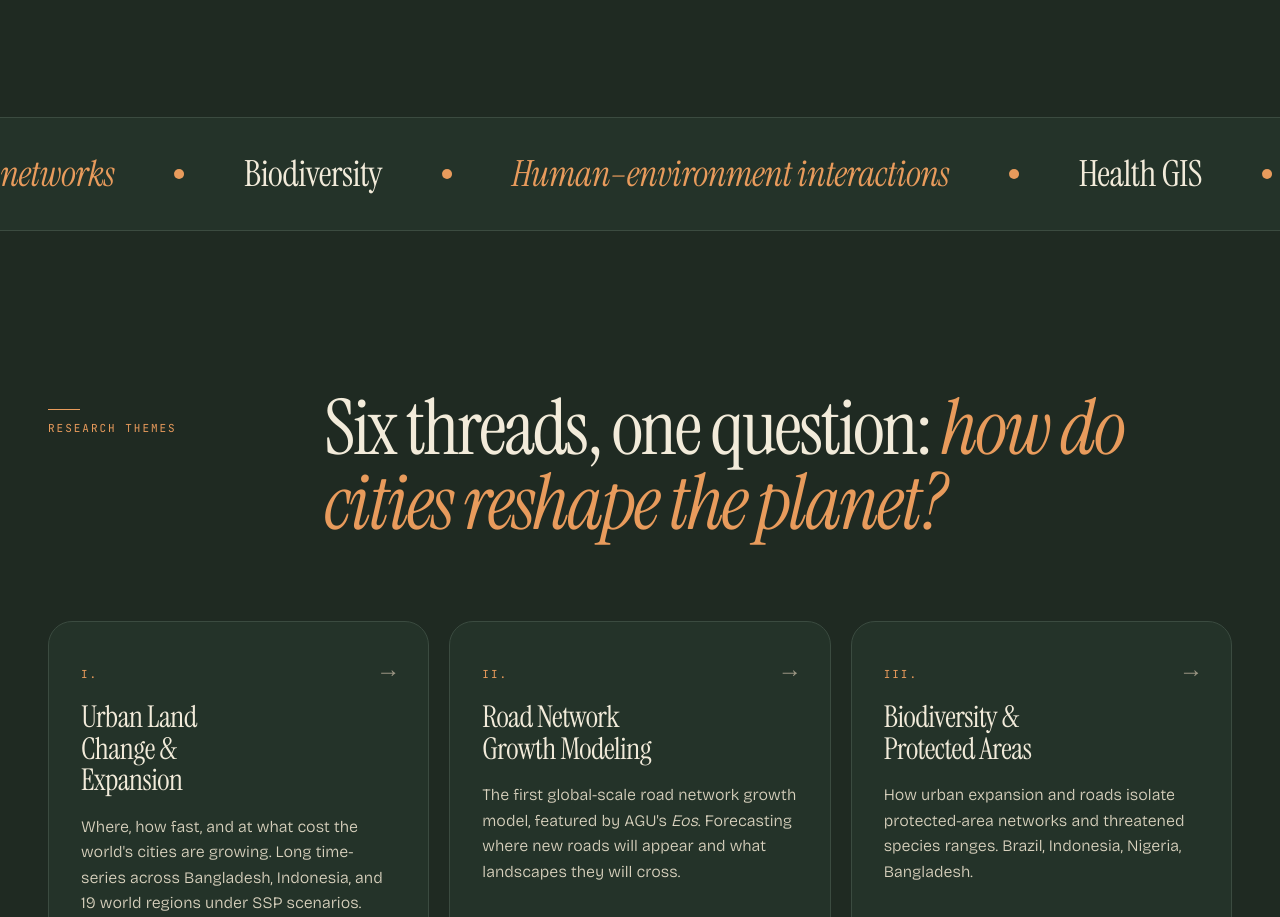
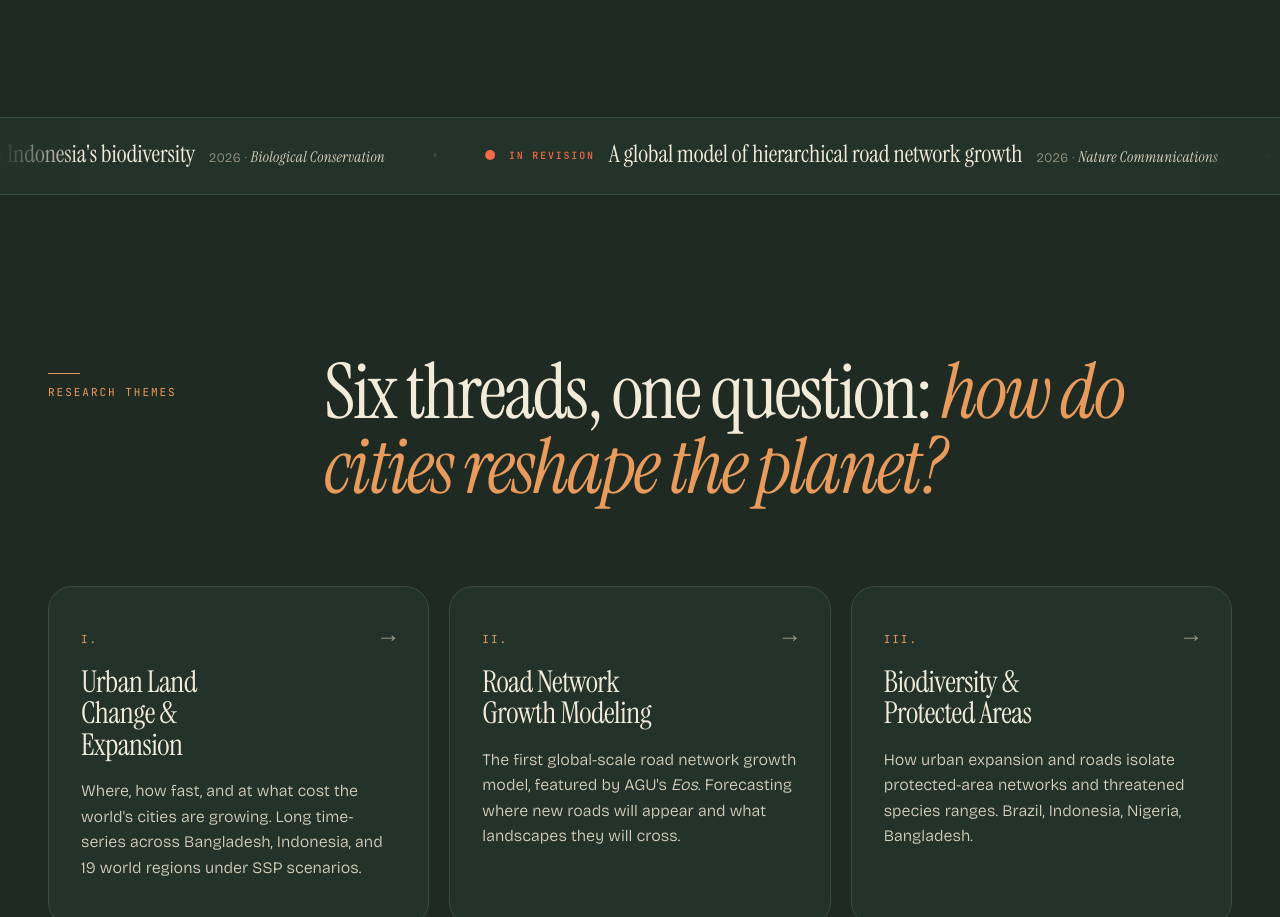
Before and after one commit to rahasan36/rahasan36.github.io, a plain HTML site: page index.html in a window 1280 px wide. Shown: the part 887-1804 px from the top of the page. Drawn offline with nearby package versions, Linux system fonts and the light colour scheme.

Commit message:
Add files via upload

```diff
--- a/index.html
+++ b/index.html
@@ -77,25 +77,59 @@
   </div>
 </section>
 
-<!-- Marquee -->
-<div class="marquee" aria-hidden="true">
+<!-- Latest publications strip -->
+<div class="marquee" aria-label="Latest publications">
   <div class="marquee-track">
-    <span>Urban land change</span><span class="pip"></span>
-    <span><em>Road networks</em></span><span class="pip"></span>
-    <span>Biodiversity</span><span class="pip"></span>
-    <span><em>Human–environment interactions</em></span><span class="pip"></span>
-    <span>Health GIS</span><span class="pip"></span>
-    <span><em>Spatial modeling</em></span><span class="pip"></span>
-    <span>Brazil · Indonesia · Nigeria</span><span class="pip"></span>
-    <span><em>Khulna → Ames → College Station → Redlands</em></span><span class="pip"></span>
-    <span>Urban land change</span><span class="pip"></span>
-    <span><em>Road networks</em></span><span class="pip"></span>
-    <span>Biodiversity</span><span class="pip"></span>
-    <span><em>Human–environment interactions</em></span><span class="pip"></span>
-    <span>Health GIS</span><span class="pip"></span>
-    <span><em>Spatial modeling</em></span><span class="pip"></span>
-    <span>Brazil · Indonesia · Nigeria</span><span class="pip"></span>
-    <span><em>Khulna → Ames → College Station → Redlands</em></span><span class="pip"></span>
+
+    <a href="publications.html" class="latest biodiv">
+      <span class="dot"></span>
+      <span class="latest-tag">Latest</span>
+      <span class="latest-title">Urban impacts on Indonesia's biodiversity</span>
+      <span class="latest-meta">2026 · <em>Biological Conservation</em></span>
+    </a>
+    <span class="pip"></span>
+
+    <a href="publications.html" class="latest roads">
+      <span class="dot"></span>
+      <span class="latest-tag">In Revision</span>
+      <span class="latest-title">A global model of hierarchical road network growth</span>
+      <span class="latest-meta">2026 · <em>Nature Communications</em></span>
+    </a>
+    <span class="pip"></span>
+
+    <a href="publications.html" class="latest environment">
+      <span class="dot"></span>
+      <span class="latest-tag">In Revision</span>
+      <span class="latest-title">Texas transport infrastructure under flood risk</span>
+      <span class="latest-meta">2026 · <em>Earth's Future</em></span>
+    </a>
+    <span class="pip"></span>
+
+    <!-- duplicate set for seamless loop -->
+    <a href="publications.html" class="latest biodiv">
+      <span class="dot"></span>
+      <span class="latest-tag">Latest</span>
+      <span class="latest-title">Urban impacts on Indonesia's biodiversity</span>
+      <span class="latest-meta">2026 · <em>Biological Conservation</em></span>
+    </a>
+    <span class="pip"></span>
+
+    <a href="publications.html" class="latest roads">
+      <span class="dot"></span>
+      <span class="latest-tag">In Revision</span>
+      <span class="latest-title">A global model of hierarchical road network growth</span>
+      <span class="latest-meta">2026 · <em>Nature Communications</em></span>
+    </a>
+    <span class="pip"></span>
+
+    <a href="publications.html" class="latest environment">
+      <span class="dot"></span>
+      <span class="latest-tag">In Revision</span>
+      <span class="latest-title">Texas transport infrastructure under flood risk</span>
+      <span class="latest-meta">2026 · <em>Earth's Future</em></span>
+    </a>
+    <span class="pip"></span>
+
   </div>
 </div>
 
--- a/styles.css
+++ b/styles.css
@@ -236,38 +236,120 @@ h1.hero-name em {
   color: var(--cream);
 }
 
-/* Marquee scrolling band */
+/* Latest publications scrolling strip */
 .marquee {
   border-top: 1px solid var(--hairline);
   border-bottom: 1px solid var(--hairline);
-  padding: 28px 0;
+  padding: 24px 0;
   margin: 40px 0;
   overflow: hidden;
   white-space: nowrap;
   background: var(--bg-2);
+  position: relative;
 }
+.marquee::before,
+.marquee::after {
+  content: "";
+  position: absolute;
+  top: 0;
+  bottom: 0;
+  width: 80px;
+  pointer-events: none;
+  z-index: 1;
+}
+.marquee::before {
+  left: 0;
+  background: linear-gradient(to right, var(--bg-2), transparent);
+}
+.marquee::after {
+  right: 0;
+  background: linear-gradient(to left, var(--bg-2), transparent);
+}
+
 .marquee-track {
   display: inline-flex;
-  gap: 60px;
-  animation: scroll-x 38s linear infinite;
-  font-family: var(--display);
-  font-size: 36px;
-  letter-spacing: -0.015em;
-  color: var(--cream);
+  gap: 48px;
+  animation: scroll-x 50s linear infinite;
   align-items: center;
 }
-.marquee-track .pip {
-  display: inline-block;
-  width: 10px;
-  height: 10px;
-  background: var(--accent);
-  border-radius: 50%;
-  flex-shrink: 0;
+/* Pause on hover or when keyboard focus enters the strip */
+.marquee:hover .marquee-track,
+.marquee:focus-within .marquee-track {
+  animation-play-state: paused;
 }
-.marquee-track em { font-style: italic; color: var(--accent); }
 @keyframes scroll-x {
   from { transform: translateX(0); }
   to   { transform: translateX(-50%); }
+}
+
+/* Each publication entry */
+.latest {
+  display: inline-flex;
+  align-items: baseline;
+  gap: 14px;
+  text-decoration: none;
+  color: inherit;
+  transition: opacity 0.2s ease;
+  flex-shrink: 0;
+}
+.latest:hover { opacity: 1; }
+.marquee:hover .latest:not(:hover) { opacity: 0.45; }
+
+.latest .dot {
+  width: 10px;
+  height: 10px;
+  border-radius: 50%;
+  background: var(--theme-color, var(--cream));
+  flex-shrink: 0;
+  align-self: center;
+}
+.latest .latest-tag {
+  font-family: var(--mono);
+  font-size: 10px;
+  text-transform: uppercase;
+  letter-spacing: 0.18em;
+  color: var(--theme-color, var(--cream-mute));
+  font-weight: 500;
+  align-self: center;
+}
+.latest .latest-title {
+  font-family: var(--display);
+  font-size: 24px;
+  letter-spacing: -0.005em;
+  color: var(--cream);
+  font-weight: 400;
+  line-height: 1;
+}
+.latest .latest-meta {
+  font-family: var(--body);
+  font-size: 13px;
+  color: var(--cream-mute);
+  font-weight: 300;
+  letter-spacing: 0.02em;
+}
+.latest .latest-meta em {
+  font-family: var(--display);
+  font-style: italic;
+  color: var(--cream-soft);
+  font-size: 15px;
+}
+
+/* Theme colors per publication */
+.latest.urban       { --theme-color: var(--accent); }
+.latest.roads       { --theme-color: var(--coral); }
+.latest.biodiv      { --theme-color: var(--moss); }
+.latest.environment { --theme-color: #C9A96E; }     /* warm sand */
+.latest.health      { --theme-color: #7DA8C7; }     /* slate blue */
+.latest.modeling    { --theme-color: #B89BC4; }     /* dusty mauve */
+
+.marquee-track .pip {
+  display: inline-block;
+  width: 4px;
+  height: 4px;
+  background: var(--hairline);
+  border-radius: 50%;
+  flex-shrink: 0;
+  align-self: center;
 }
 
 .btn {
```
